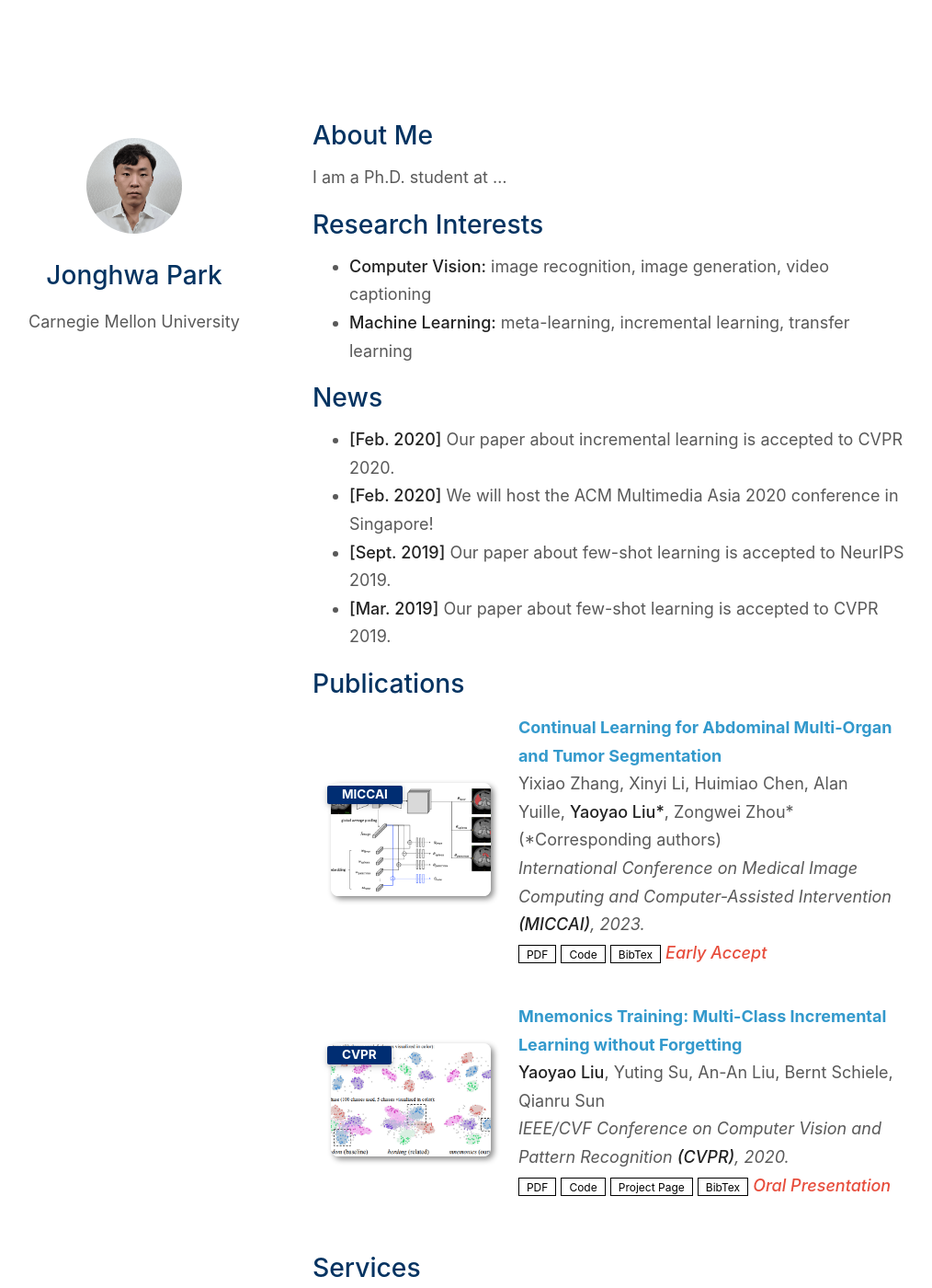
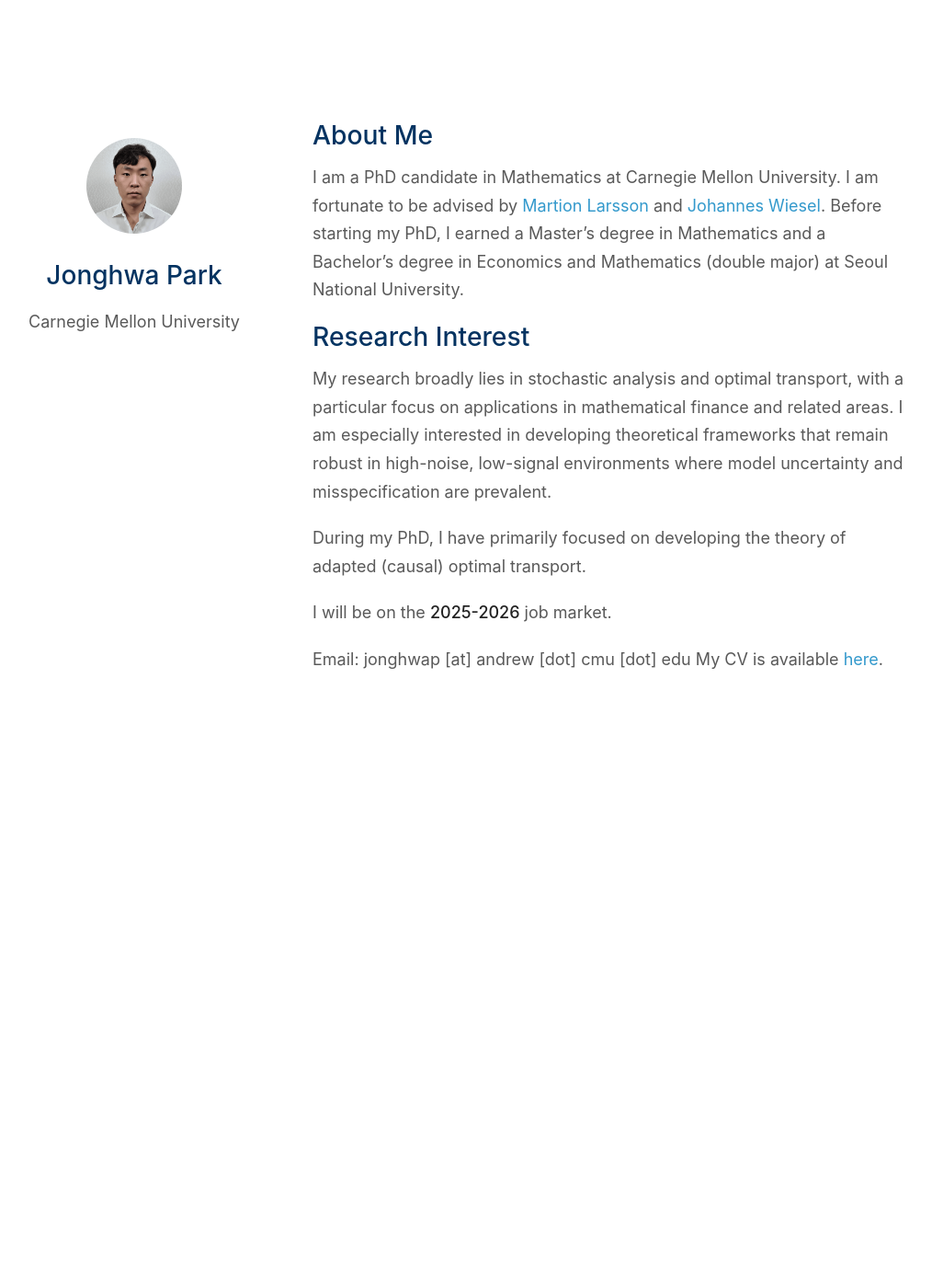
Before and after one commit to Jonghwap/Jonghwap.github.io, a Jekyll site: the page built from index.md, in a window 1280 px wide and 1400 px high. Shown: the whole window at 92% size, without its empty margins (130-1144 px from the left). Built offline with Jekyll 4.4.1, drawn with Linux system fonts in a browser that asks for light colours; a style sheet for code colours, icons or effects is not loaded; our own code applies the rules of GitHub Pages for plain Markdown files; some of the changed text lies outside the part shown.

Commit message:
Update index.md

```diff
--- a/index.md
+++ b/index.md
@@ -4,20 +4,15 @@ layout: homepage
 
 ## About Me
 
-I am a Ph.D. student at ...
+I am a PhD candidate in Mathematics at Carnegie Mellon University. I am fortunate to be advised by [Martion Larsson](https://sites.google.com/view/martin-larsson) and [Johannes Wiesel](https://sites.google.com/view/johannes-wiesel). Before starting my PhD, I earned a Master’s degree in Mathematics and a Bachelor’s degree in Economics and Mathematics (double major) at Seoul National University.
 
-## Research Interests
+## Research Interest
 
-- **Computer Vision:** image recognition, image generation, video captioning
-- **Machine Learning:** meta-learning, incremental learning, transfer learning
+My research broadly lies in stochastic analysis and optimal transport, with a particular focus on applications in mathematical finance and related areas. I am especially interested in developing theoretical frameworks that remain robust in high-noise, low-signal environments where model uncertainty and misspecification are prevalent.
 
-## News
+During my PhD, I have primarily focused on developing the theory of adapted (causal) optimal transport.
 
-- **[Feb. 2020]** Our paper about incremental learning is accepted to CVPR 2020.
-- **[Feb. 2020]** We will host the ACM Multimedia Asia 2020 conference in Singapore!
-- **[Sept. 2019]** Our paper about few-shot learning is accepted to NeurIPS 2019.
-- **[Mar. 2019]** Our paper about few-shot learning is accepted to CVPR 2019.
+I will be on the **2025-2026** job market.
 
-{% include_relative _includes/publications.md %}
-
-{% include_relative _includes/services.md %}
+Email: jonghwap [at] andrew [dot] cmu [dot] edu
+My CV is available [here](d).
```
